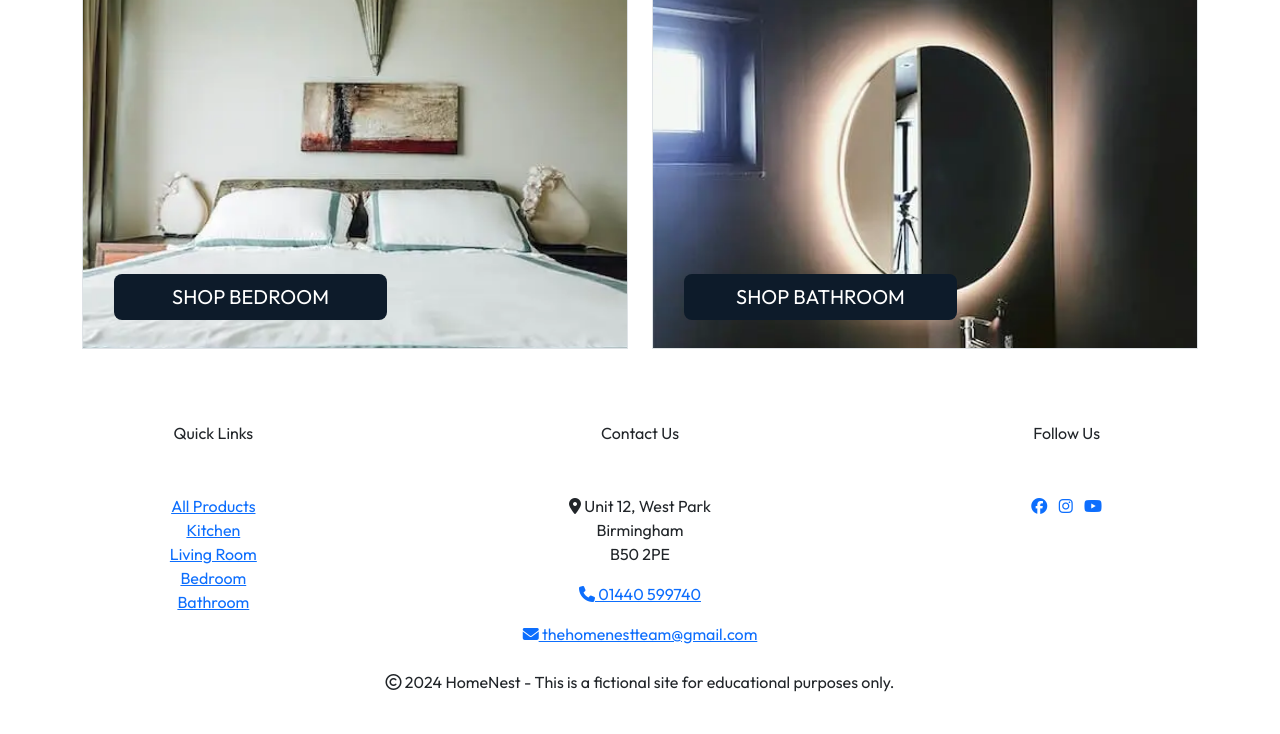
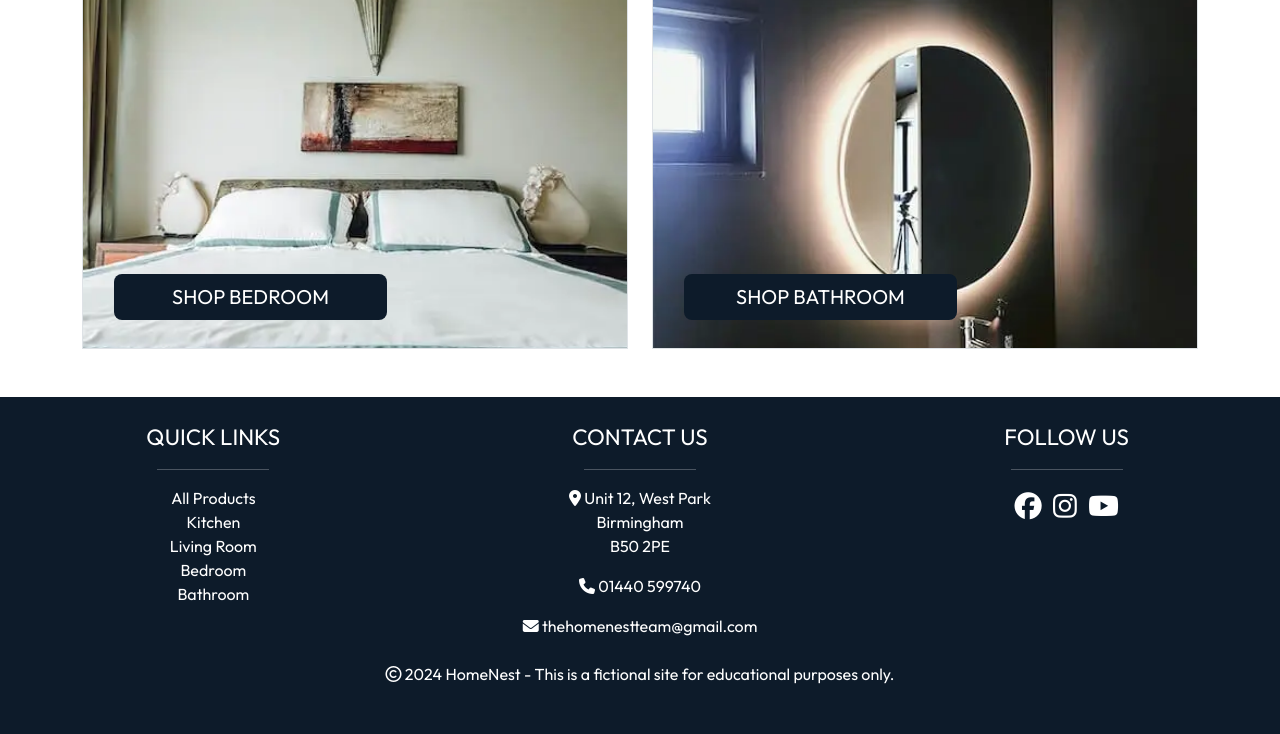
Before and after one commit to lewis-creates/homenest, a Django app: page / in a window 1280 px wide. Shown: the part 1071-1805 px from the top of the page. After the commit the page ends 1755 px from the top, so only its background shows below. Run offline with Django 3.2, Linux system fonts and the light colour scheme; some libraries are stand-ins or nearby versions.

Commit message:
Included styling for the footer, footer links and footer heading

```diff
--- a/static/css/base.css
+++ b/static/css/base.css
@@ -168,6 +168,43 @@ p {
     }
 }
 
+/* Footer */
+
+.footer {
+    background-color: #0D1B2A;
+    color: #fff;
+}
+
+.footer-heading {
+    font-size: 1.4rem;
+    text-transform: uppercase;
+    margin-bottom: -0.1rem;
+}
+
+.footer-quick-link,
+.footer-email,
+.footer-tel {
+    text-decoration: none;
+    color: #fff;
+}
+
+.footer-quick-link:hover,
+.footer-email:hover,
+.footer-social-links:hover,
+.footer-tel:hover {
+    color: #d5d5d5;
+    transition: color .15s ease-in-out, background-color .15s ease-in-out, border-color .15s ease-in-out, box-shadow .15s ease-in-out;
+}
+
+.footer-social-links {
+    text-decoration: none;
+    color: #fff;
+    font-size: 1.7rem;
+}
+
+.hr-footer {
+    width: 7rem;
+}
 
 /* Buttons */
 
```
